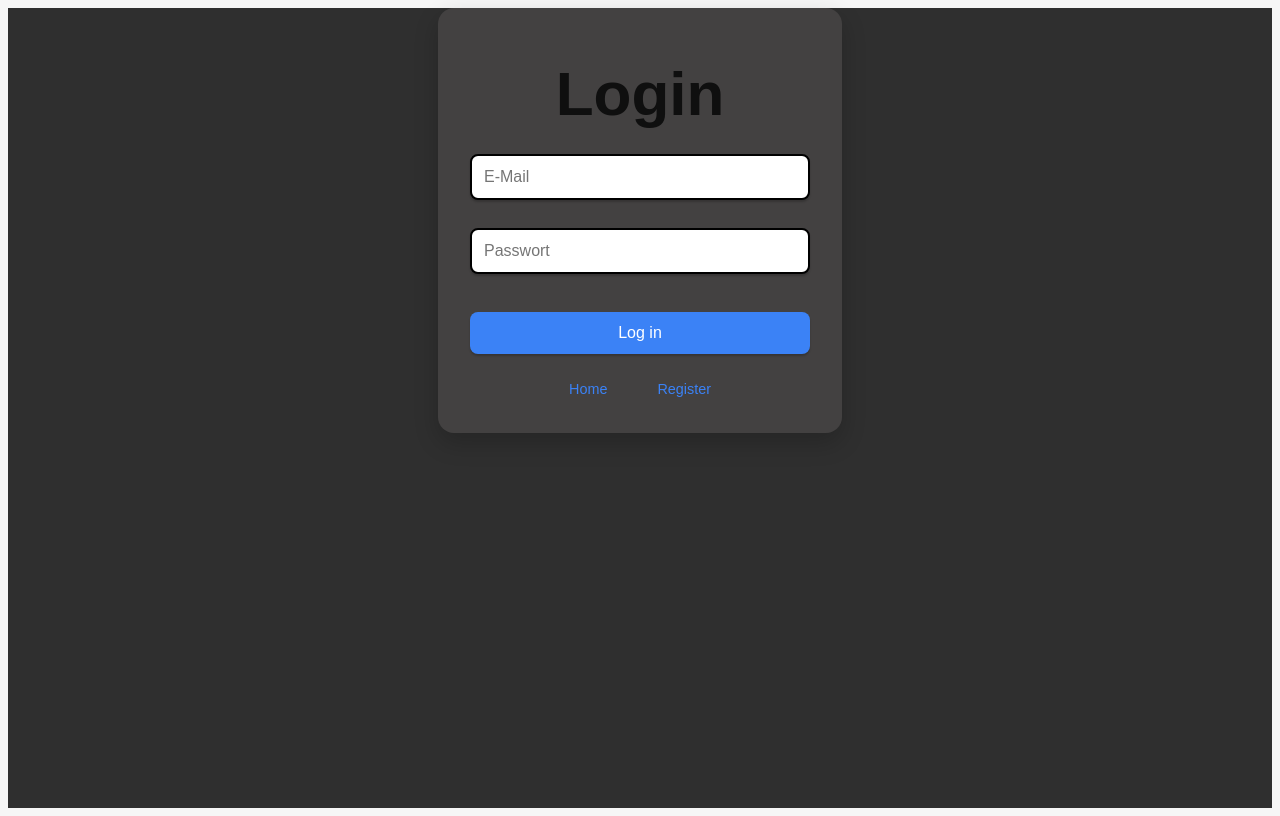
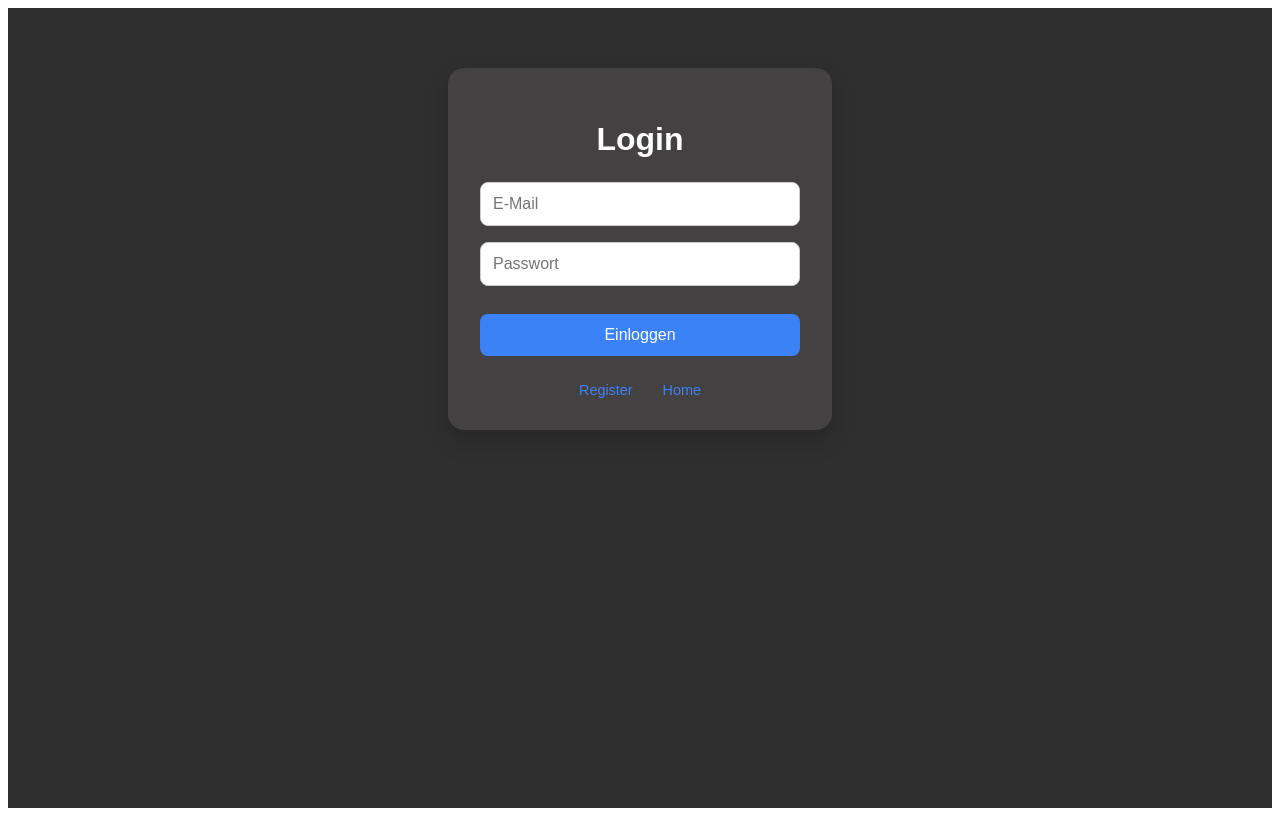
Before and after one commit to ArchAngel727/bonfire, a SvelteKit app: page /login in a window 1280 px wide. Built offline with nearby package versions, Linux system fonts and the light colour scheme.

Commit message:
Refactor login page with improved error messages

```diff
--- a/src/routes/login/+page.svelte
+++ b/src/routes/login/+page.svelte
@@ -1,34 +1,23 @@
 <script>
-  import "../../style.css";
-
-
+  //import '../../style.css';
 
   let email = "";
   let password = "";
   let error = "";
 
-
-
   function login() {
     if (!email || !password) {
-      error = "Fill everything out";
+      error = "Bitte alle Felder ausfüllen";
       return;
     }
 
-
-
-    // 🧪 MOCK Backend Simulation
-    setTimeout(() => {
-      if (email === "test@test.com" && password === "1234") {
-        error = "";
-        alert("Login erfolgreich (MOCK)");
-      } else {
-        error = "Falsche E-Mail oder Passwort";
-      }
-    }, 500);
+    if (email === "test@test.com" && password === "1234") {
+      error = "";
+      alert("Login erfolgreich!");
+    } else {
+      error = "Falsche E-Mail oder Passwort";
+    }
   }
-
-
 
   function handleKey(e) {
     if (e.key === "Enter") {
@@ -37,13 +26,9 @@
   }
 </script>
 
-
-
 <main>
   <div class="card">
     <h1>Login</h1>
-
-
 
     <input
       type="email"
@@ -52,8 +37,6 @@
       on:keydown={handleKey}
     />
 
-
-
     <input
       type="password"
       placeholder="Passwort"
@@ -61,26 +44,20 @@
       on:keydown={handleKey}
     />
 
-
-
     {#if error}
       <p class="error">{error}</p>
     {/if}
 
+    <button class="loginButton" on:click={login}>
+      Einloggen
+    </button>
+    <div class="containerLinks">
+      <a href="/register" class="link">Register</a>
+      <a href="/" class="link">Home</a>
+    </div>
 
-
-    <button class="loginButton" on:click={login}> Log in </button>
-
-
-
-    <div class="containerButton">
-      <a href="/" class="link">Home</a>
-      <a href="/register" class="link">Register</a>
-    </div>
   </div>
 </main>
-
-
 
 <style>
   main {
@@ -91,57 +68,40 @@
     background: #2f2f2f;
     font-family: Arial, sans-serif;
   }
-  .containerButton {
-    display: flex;
-    align-items: center;
-    justify-content: center;
-    margin-top: 15px;
-    gap: 50px;
-  }
-
-
 
   .card {
     background: rgb(67, 65, 65);
     padding: 2rem;
     border-radius: 16px;
-    width: 340px;
+    width: 320px;
     box-shadow: 0 10px 25px rgba(0, 0, 0, 0.2);
     text-align: center;
+    color: rgb(255, 255, 255);
+    margin-top: 60px;
   }
-
-
 
   h1 {
     margin-bottom: 1.5rem;
-    margin-bottom: 48px;
-    font-size: 62px;
   }
-
-
 
   input {
     width: 100%;
     box-sizing: border-box;
     padding: 0.75rem;
-    margin-bottom: 1.75rem;
+    margin-bottom: 1rem;
     border-radius: 8px;
-    border: 2px solid #000000;
+    border: 1px solid #ccc;
     font-size: 1rem;
+    color: black;
   }
-
-
 
   input:focus {
     outline: none;
-    border-color: #3b82f6;
+    border-color: black;
   }
 
-
-
-  .loginButton {
+  .loginButton  {
     width: 100%;
-    margin-top: 10px;
     padding: 0.75rem;
     background: #3b82f6;
     color: white;
@@ -150,15 +110,12 @@
     cursor: pointer;
     font-size: 1rem;
     transition: 0.2s;
+    margin-top: 12px;
   }
-
-
 
   .loginButton:hover {
     background: #2563eb;
   }
-
-
 
   .error {
     color: red;
@@ -166,19 +123,23 @@
     font-size: 0.9rem;
   }
 
-
-
   .link {
     display: block;
-    margin-top: 0.5rem;
+    margin-top: 1rem;
     font-size: 0.9rem;
     color: #3b82f6;
     text-decoration: none;
   }
 
-
-
   .link:hover {
     text-decoration: underline;
   }
+
+  .containerLinks{
+    margin-top: 10px;
+    display: flex;
+    justify-content: center;
+    align-items: center;
+    gap: 30px;
+  }
 </style>
```
